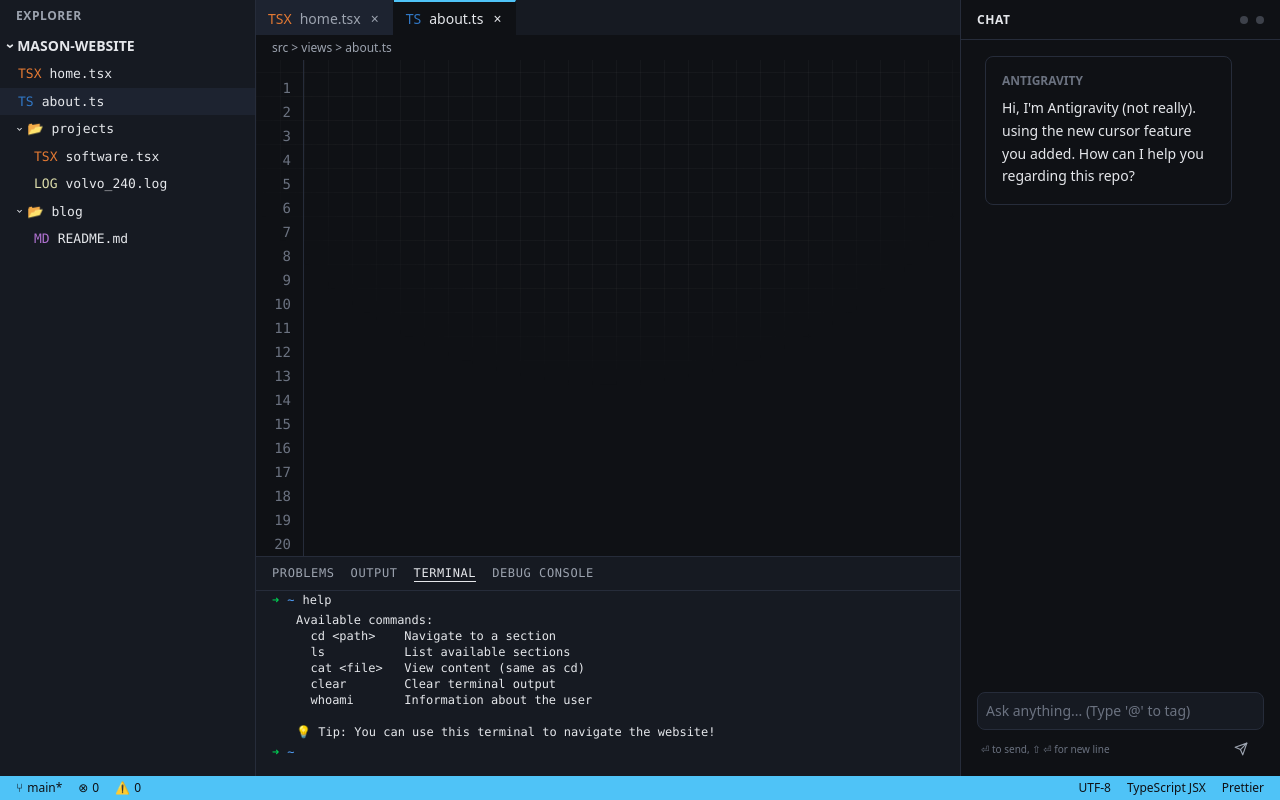
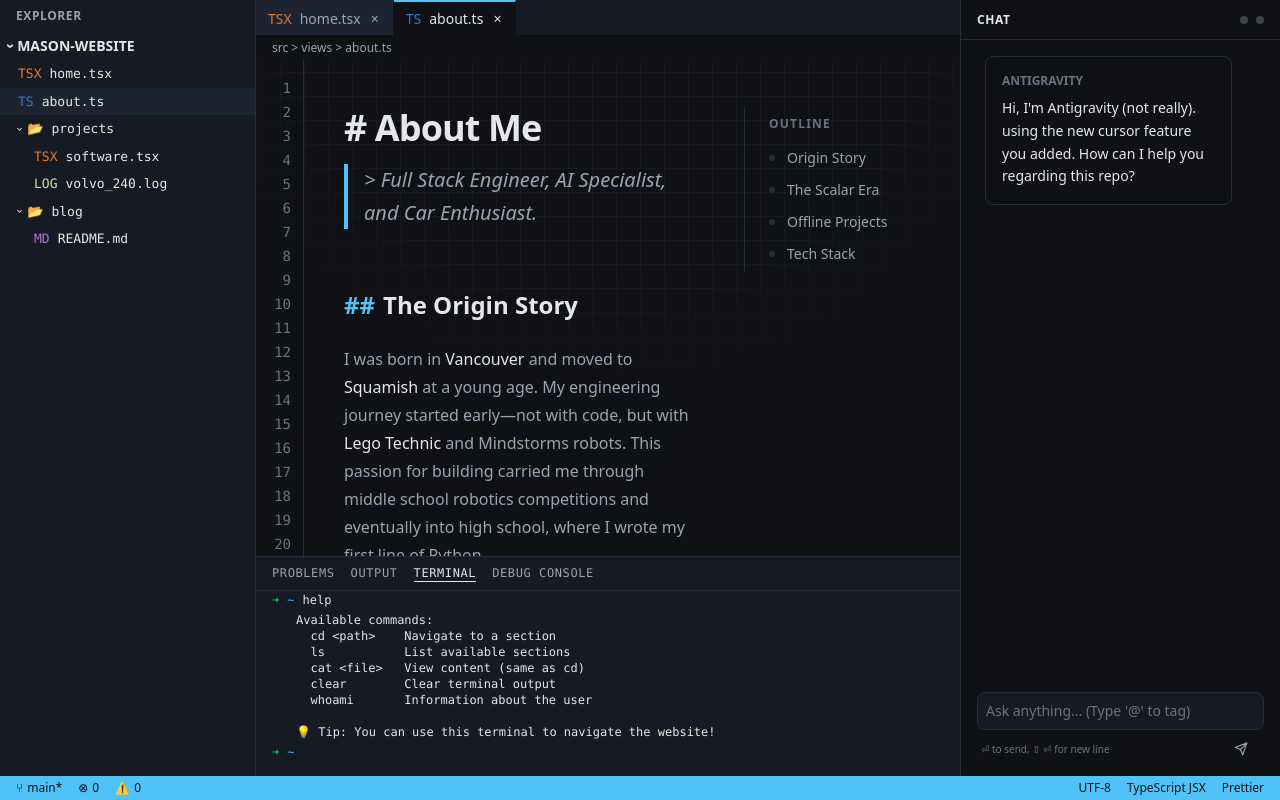
Before and after one commit to Mason-Little/who-am-I, a Vue app: page /about in a window 1280 px wide. Built offline with nearby package versions, Linux system fonts and the light colour scheme; the HTML template or start-up script is replaced by a standard one.

Commit message:
feat: add about page

```diff
--- a/src/App.vue
+++ b/src/App.vue
@@ -39,11 +39,11 @@ const getFileName = (path: string) => {
         ></div>
 
         <!-- Editor Tabs -->
-        <EditorTabs class="relative z-10" />
+        <EditorTabs class="relative z-10 shrink-0" />
 
         <!-- Breadcrumbs (Optional line) -->
         <div
-          class="h-6 bg-bg-primary flex items-center px-4 text-xs text-text-secondary select-none relative z-10"
+          class="h-6 bg-bg-primary flex items-center px-4 text-xs text-text-secondary select-none relative z-10 shrink-0"
         >
           src > views > {{ getFileName(route.path) }}
         </div>
--- a/src/views/AboutView.vue
+++ b/src/views/AboutView.vue
@@ -1,5 +1,192 @@
-<script setup lang="ts"></script>
+<script setup lang="ts">
+const skills = {
+  languages: ['TypeScript', 'JavaScript', 'Python', 'Vue.js', 'HTML/CSS'],
+  ai_ml: [
+    'OpenAI API',
+    'Mistral 7B Fine-tuning',
+    'Embeddings',
+    'Vector Databases (PGVector)',
+    'Prompt Engineering',
+    'Multi-Agent Systems',
+  ],
+  backend: ['Node.js', 'API Design', 'OpenAPI/Swagger', 'PostgreSQL'],
+  tools: ['Git', 'Lego Technic/Mindstorms (The OG)', 'Wrenching on Volvos'],
+}
+
+const sections = [
+  { id: 'origin', label: 'Origin Story' },
+  { id: 'scalar', label: 'The Scalar Era' },
+  { id: 'offline', label: 'Offline Projects' },
+  { id: 'skills', label: 'Tech Stack' },
+]
+
+const scrollToSection = (id: string) => {
+  const element = document.getElementById(id)
+  if (element) {
+    // Offset for the fixed headers if necessary
+    element.scrollIntoView({ behavior: 'smooth', block: 'start' })
+  }
+}
+</script>
 
 <template>
-  <div></div>
+  <div class="px-6 py-8 relative">
+    <div class="max-w-7xl mx-auto flex gap-12 items-start">
+      <!-- Main Content -->
+      <div class="flex-1 min-w-0 space-y-15 animate-fade-in pb-20">
+        <!-- Header Section -->
+        <section class="space-y-4">
+          <h1 class="text-4xl font-bold text-text-primary tracking-tight"># About Me</h1>
+          <p
+            class="text-xl text-text-secondary leading-relaxed border-l-4 border-accent pl-4 italic"
+          >
+            > Full Stack Engineer, AI Specialist, and Car Enthusiast.
+          </p>
+        </section>
+
+        <!-- Bio Section -->
+        <section id="origin" class="space-y-6 scroll-mt-20">
+          <h2 class="text-2xl font-semibold text-text-primary flex items-center gap-2">
+            <span class="text-accent">##</span> The Origin Story
+          </h2>
+          <div class="prose prose-invert max-w-none text-text-secondary space-y-4 leading-7">
+            <p>
+              I was born in <span class="text-text-primary font-medium">Vancouver</span> and moved
+              to <span class="text-text-primary font-medium">Squamish</span> at a young age. My
+              engineering journey started early—not with code, but with
+              <span class="text-text-primary font-medium">Lego Technic</span> and Mindstorms robots.
+              This passion for building carried me through middle school robotics competitions and
+              eventually into high school, where I wrote my first line of Python.
+            </p>
+            <p>
+              What started as simple scripting evolved into building scrapers to find camping sites
+              for my cousins. This project connected me with
+              <span class="text-text-primary font-medium">Marc Leventure</span>, who took me under
+              his wing. For a year, he mentored me in the fundamentals of Software Engineering,
+              teaching me <strong>Vue.js, JavaScript, and Python</strong>.
+            </p>
+            <p>
+              During this time, I combined my love for code with my passion for cars by building a
+              car classification app using a custom CNN fine-tuning layer. This was in the "old
+              world" before ChatGPT changed everything.
+            </p>
+          </div>
+        </section>
+
+        <!-- Scalar Section -->
+        <section id="scalar" class="space-y-6 scroll-mt-20">
+          <h2 class="text-2xl font-semibold text-text-primary flex items-center gap-2">
+            <span class="text-accent">##</span> The Scalar Era
+          </h2>
+          <div class="prose prose-invert max-w-none text-text-secondary space-y-4 leading-7">
+            <p>
+              When Marc founded <span class="text-text-primary font-medium">Scalar</span>, I joined
+              as one of the first employees. Then ChatGPT released, and the landscape shifted. I
+              dove headfirst into production-scale AI:
+            </p>
+            <ul class="list-disc list-inside space-y-2 ml-4 marker:text-accent">
+              <li>
+                Built a custom model to write API documentation from OpenAPI specs (using embedding
+                models for document splitting to handle low token limits).
+              </li>
+              <li>
+                Fine-tuned a <span class="text-text-primary font-medium">Mistral 7B</span> model for
+                faster, cheaper, and more secure/private document generation.
+              </li>
+              <li>
+                Developed <strong>Agent Scalar</strong>: A sophisticated system using PG Vector,
+                TypeScript, JSON Schema, and multi-agent workflows (4+ agents) that allows users to
+                execute complex tasks by querying OpenAPI documents.
+              </li>
+            </ul>
+          </div>
+        </section>
+
+        <!-- Side Projects Section -->
+        <section id="offline" class="space-y-6 scroll-mt-20">
+          <h2 class="text-2xl font-semibold text-text-primary flex items-center gap-2">
+            <span class="text-accent">##</span> Offline Projects
+          </h2>
+          <div class="prose prose-invert max-w-none text-text-secondary leading-7">
+            <p>
+              When I'm not orchestrating AI agents, I'm usually in the garage. I'm currently working
+              on a
+              <span class="text-text-primary font-medium">1992 Volvo 240</span>, which I've
+              LS-swapped with a
+              <span class="text-text-primary font-medium">Twin Turbo 5.3L LS</span> engine. It's a
+              complete rebuild—every nut and bolt.
+            </p>
+          </div>
+        </section>
+
+        <!-- Skills Section -->
+        <section id="skills" class="space-y-6 scroll-mt-20">
+          <h2 class="text-2xl font-semibold text-text-primary flex items-center gap-2">
+            <span class="text-accent">##</span> Tech Stack & Skills
+          </h2>
+          <div class="grid grid-cols-1 md:grid-cols-2 gap-6">
+            <div
+              v-for="(items, category) in skills"
+              :key="category"
+              class="bg-surface-secondary/30 rounded-lg p-6 border border-border hover:border-accent/50 transition-colors group"
+            >
+              <h3
+                class="text-lg font-medium text-text-primary mb-4 capitalize group-hover:text-accent transition-colors"
+              >
+                {{ category.replace('_', ' ') }}
+              </h3>
+              <div class="flex flex-wrap gap-2">
+                <span
+                  v-for="skill in items"
+                  :key="skill"
+                  class="px-3 py-1 text-sm rounded bg-surface-primary text-text-secondary border border-border group-hover:border-accent/30 transition-colors"
+                >
+                  {{ skill }}
+                </span>
+              </div>
+            </div>
+          </div>
+        </section>
+      </div>
+
+      <!-- Minimap / Table of Contents -->
+      <aside class="hidden xl:block w-40 shrink-0 sticky top-8">
+        <div class="border-l border-border pl-6 py-2">
+          <h3 class="text-xs font-bold text-text-dim mb-4 uppercase tracking-widest">Outline</h3>
+          <nav>
+            <ul class="space-y-3">
+              <li v-for="section in sections" :key="section.id">
+                <button
+                  @click="scrollToSection(section.id)"
+                  class="group flex items-center gap-3 text-sm text-text-secondary hover:text-accent text-left transition-colors w-full"
+                >
+                  <span
+                    class="w-1.5 h-1.5 rounded-full bg-border group-hover:bg-accent transition-colors"
+                  ></span>
+                  {{ section.label }}
+                </button>
+              </li>
+            </ul>
+          </nav>
+        </div>
+      </aside>
+    </div>
+  </div>
 </template>
+
+<style scoped>
+.animate-fade-in {
+  animation: fadeIn 0.5s ease-out forwards;
+}
+
+@keyframes fadeIn {
+  from {
+    opacity: 0;
+    transform: translateY(10px);
+  }
+  to {
+    opacity: 1;
+    transform: translateY(0);
+  }
+}
+</style>
```
